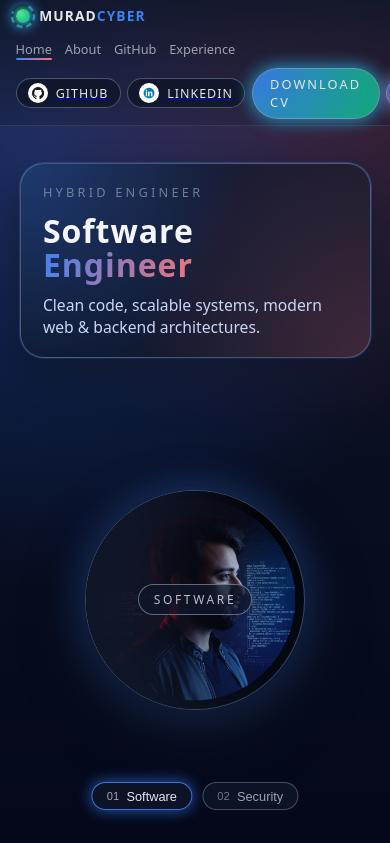
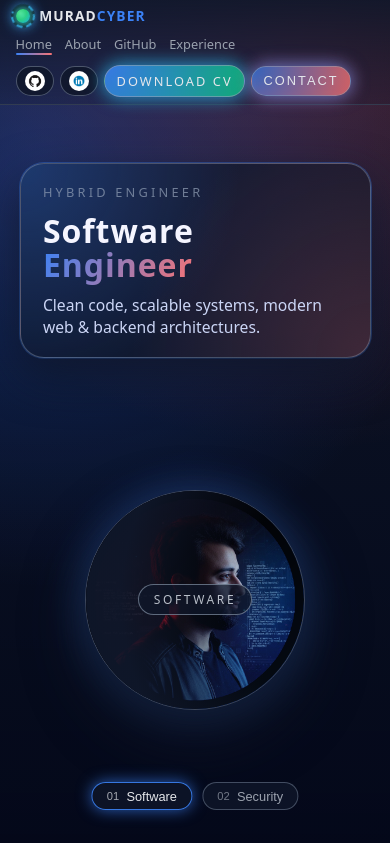
Before and after one commit to MuradCyber02/MrCyberDev, a Django app: page / in a window 390 px wide. Shown: the top 843 px of the page. Run offline with Django 5.2, Linux system fonts and the light colour scheme; some libraries are stand-ins or nearby versions.

Commit message:
change css added new mobile function

```diff
--- a/mrcyber/mrcyberapp/static/mrcyberapp/css/styles.css
+++ b/mrcyber/mrcyberapp/static/mrcyberapp/css/styles.css
@@ -182,7 +182,6 @@ body {
     margin-left: auto;
 }
 
-
 /* DOWNLOAD CV düyməsi */
 
 .nav-download {
@@ -231,7 +230,6 @@ body {
         rgba(22, 163, 74, 1)
     );
 }
-
 
 /* GitHub / LinkedIn – loqo + tam ad */
 
@@ -1011,100 +1009,6 @@ body {
     }
 }
 
-/* RESPONSIVE – ümumi */
-
-@media (max-width: 900px) {
-    .navbar {
-        padding: 0.4rem 4vw;
-        height: auto;
-        flex-wrap: wrap;
-        row-gap: 0.5rem;
-    }
-
-    .navbar-links {
-        display: flex;
-        flex-wrap: wrap;
-        width: 100%;
-        margin-left: 0;
-        margin-top: 0.4rem;
-        gap: 0.8rem;
-    }
-
-    .nav-link {
-        font-size: 0.8rem;
-    }
-
-    .navbar-actions {
-        margin-left: auto;
-        gap: 0.4rem;
-    }
-
-    .hero-slide {
-        grid-template-columns: minmax(0, 1fr);
-        grid-template-rows: auto auto;
-        padding-top: 96px;
-    }
-
-    .hero-face {
-        justify-self: center;
-        margin-right: 0;
-        margin-top: 2rem;
-        width: 220px;
-        height: 220px;
-    }
-
-    .hero-face--shifted {
-        transform: translateX(0);
-    }
-
-    .hero-controls {
-        left: 50%;
-        right: auto;
-        transform: translateX(-50%);
-    }
-
-    .about-inner {
-        padding: 1.4rem 1.3rem;
-    }
-
-    .github-inner {
-        padding: 1.5rem 1.4rem;
-    }
-
-    .github-layout {
-        grid-template-columns: minmax(0, 1fr);
-    }
-
-    .experience-card {
-        min-width: 200px;
-    }
-}
-
-@media (max-width: 600px) {
-    .hero-content {
-        padding: 1.2rem 1.4rem;
-    }
-
-    .hero-title {
-        font-size: 2rem;
-    }
-
-    /* Stack kartları və icon-lar mobil üçün bir az kiçik */
-    .stack-icon {
-        width: 40px;
-        height: 40px;
-    }
-
-    .stack-name {
-        font-size: 0.9rem;
-    }
-
-    .stack-desc {
-        font-size: 0.78rem;
-    }
-}
-
-
 /* =========================
    TECH STACK SECTION
    ========================== */
@@ -1506,9 +1410,91 @@ body {
     color: #e5e7eb;
 }
 
-/* Responsive düzəlişlər – stack + footer */
+/* =========================
+   RESPONSIVE DÜZƏLİŞLƏR
+   ========================== */
 
 @media (max-width: 900px) {
+    .navbar {
+        padding: 0.4rem 4vw;
+        height: auto;
+        flex-wrap: wrap;
+        align-items: flex-start;
+        row-gap: 0.4rem;
+    }
+
+    .navbar-logo {
+        flex: 0 0 auto;
+    }
+
+    .navbar-links {
+        display: flex;
+        flex-wrap: wrap;
+        width: 100%;
+        margin-left: 0;
+        margin-top: 0.2rem;
+        gap: 0.8rem;
+    }
+
+    .nav-link {
+        font-size: 0.8rem;
+    }
+
+    .navbar-actions {
+        flex: 1 1 100%;
+        margin-left: 0;
+        margin-top: 0.2rem;
+        justify-content: flex-start;
+        gap: 0.4rem;
+        flex-wrap: wrap;
+    }
+
+    .nav-social,
+    .nav-contact-button,
+    .nav-download {
+        padding-inline: 0.7rem;
+    }
+
+    .hero-slide {
+        grid-template-columns: minmax(0, 1fr);
+        grid-template-rows: auto auto;
+        padding-top: 96px;
+    }
+
+    .hero-face {
+        justify-self: center;
+        margin-right: 0;
+        margin-top: 2rem;
+        width: 220px;
+        height: 220px;
+    }
+
+    .hero-face--shifted {
+        transform: translateX(0);
+    }
+
+    .hero-controls {
+        left: 50%;
+        right: auto;
+        transform: translateX(-50%);
+    }
+
+    .about-inner {
+        padding: 1.4rem 1.3rem;
+    }
+
+    .github-inner {
+        padding: 1.5rem 1.4rem;
+    }
+
+    .github-layout {
+        grid-template-columns: minmax(0, 1fr);
+    }
+
+    .experience-card {
+        min-width: 200px;
+    }
+
     .stack-inner {
         padding: 1.5rem 1.4rem;
     }
@@ -1535,9 +1521,7 @@ body {
     .stack-activity-note {
         margin-bottom: 0.4rem;
     }
-}
-
-@media (max-width: 700px) {
+
     .footer-inner {
         align-items: flex-start;
     }
@@ -1547,3 +1531,36 @@ body {
         width: 100%;
     }
 }
+
+@media (max-width: 600px) {
+    .hero-content {
+        padding: 1.2rem 1.4rem;
+    }
+
+    .hero-title {
+        font-size: 2rem;
+    }
+
+    /* Stack kartları və icon-lar mobil üçün bir az kiçik */
+    .stack-icon {
+        width: 40px;
+        height: 40px;
+    }
+
+    .stack-name {
+        font-size: 0.9rem;
+    }
+
+    .stack-desc {
+        font-size: 0.78rem;
+    }
+
+    /* Sosial düymələrdə mətni gizlədək – yer açılsın */
+    .nav-social-label {
+        display: none;
+    }
+
+    .nav-social {
+        padding-inline: 0.5rem;
+    }
+}
```
